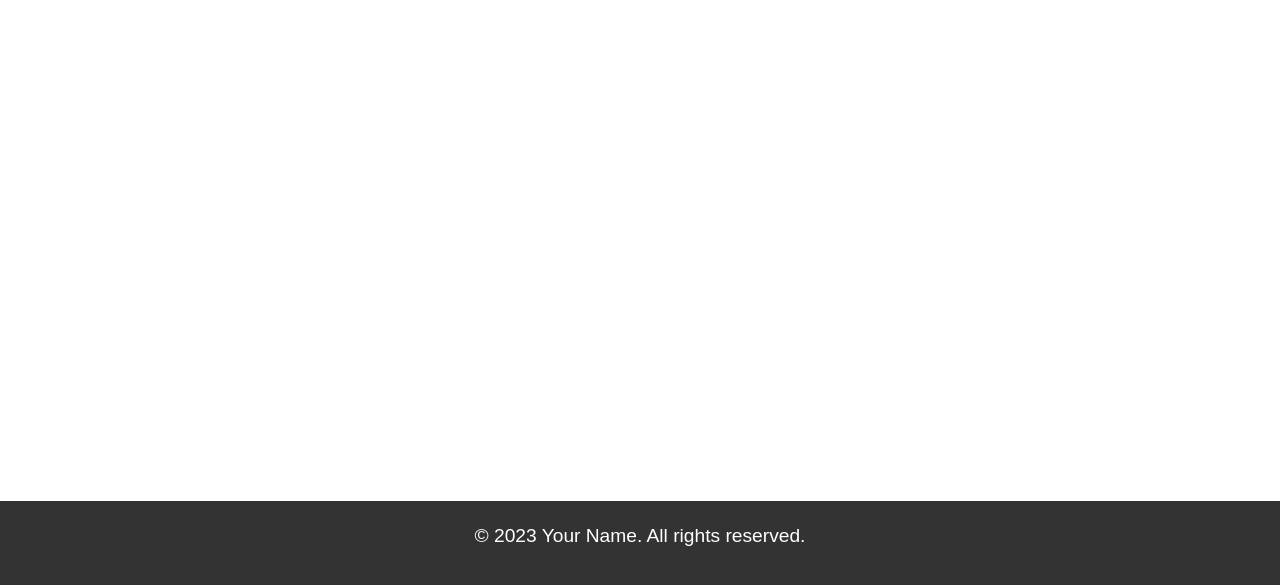
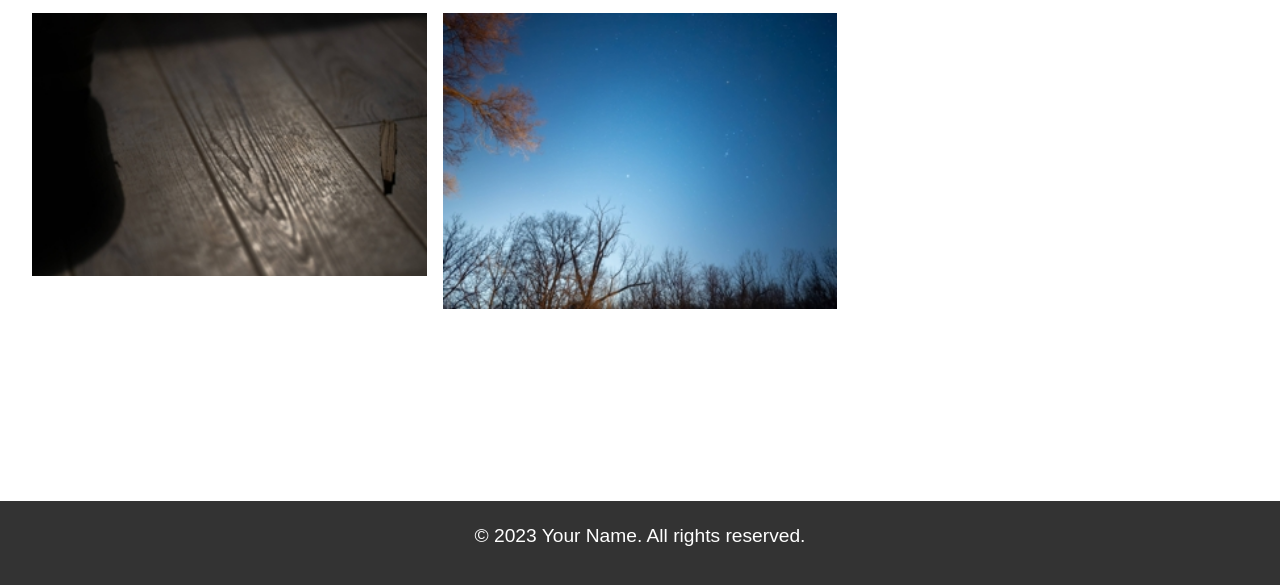
Before and after one commit to franktheglock/photo-website-git, a plain HTML site: page events.html in a window 1280 px wide. Shown: the part 203-788 px from the top of the page. Drawn offline with nearby package versions, Linux system fonts and the light colour scheme; files whose address does not match are found by name.

Commit message:
Update gallery content - 2025-03-27 22:06:48

```diff
--- a/events.html
+++ b/events.html
@@ -43,8 +43,13 @@
         <button data-filter="corporate">Corporate</button>
       </div>
       <div class="grid">
-        <!-- Gallery images will be inserted here -->
-      </div>
+                <a href="images/events/full/20250327_220618_DSC06972.jpg" data-lightbox="events" data-title="test  1">
+                        <img src="images/events/thumb/20250327_220618_DSC06972.jpg" alt="test  1" data-category="weddings">
+                    </a>
+                <a href="images/events/full/20250327_220619_IMG_6349.jpg" data-lightbox="events" data-title="test  2">
+                        <img src="images/events/thumb/20250327_220619_IMG_6349.jpg" alt="test  2" data-category="weddings">
+                    </a>
+            </div>
     </section>
   </main>
 
```
Also changed, not shown: images/events/thumb/20250327_220618_DSC06972.jpg (added), images/events/thumb/20250327_220619_IMG_6349.jpg (added), 3 other files.
